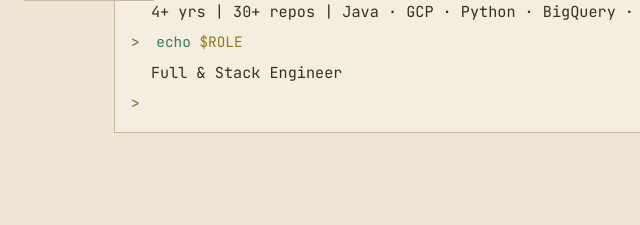
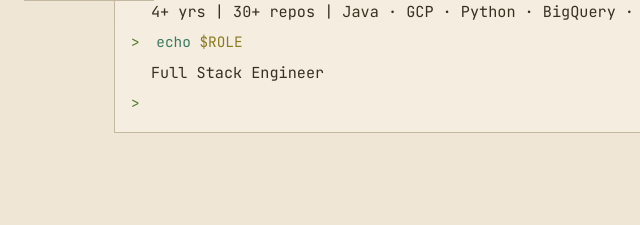
Before and after one commit to Apoorvd/portfolio, a website: page docs/index.html in a window 1280 px wide. Shown: the part 775-1000 px from the top of the page, 0-640 px from the left. Drawn offline with Linux system fonts and the light colour scheme; a web font is replaced by a local one.

Commit message:
changing the roles

```diff
--- a/docs/index.html
+++ b/docs/index.html
@@ -96,7 +96,7 @@
                         <div class="terminal-line"><span class="line-prompt">></span> <span class="line-cmd">cat</span> <span class="line-arg">summary.txt</span></div>
                         <div class="terminal-output">4+ yrs | 30+ repos | Java · GCP · Python · BigQuery · AI</div>
                         <div class="terminal-line"><span class="line-prompt">></span> <span class="line-cmd">echo</span> <span class="line-arg">$ROLE</span></div>
-                        <div class="terminal-output typewriter">Full &amp; Stack Engineer</div>
+                        <div class="terminal-output typewriter">Full Stack Engineer</div>
                         <div class="terminal-line"><span class="line-prompt">></span> <span class="cursor-blink">_</span></div>
                     </div>
                 </div>
```
